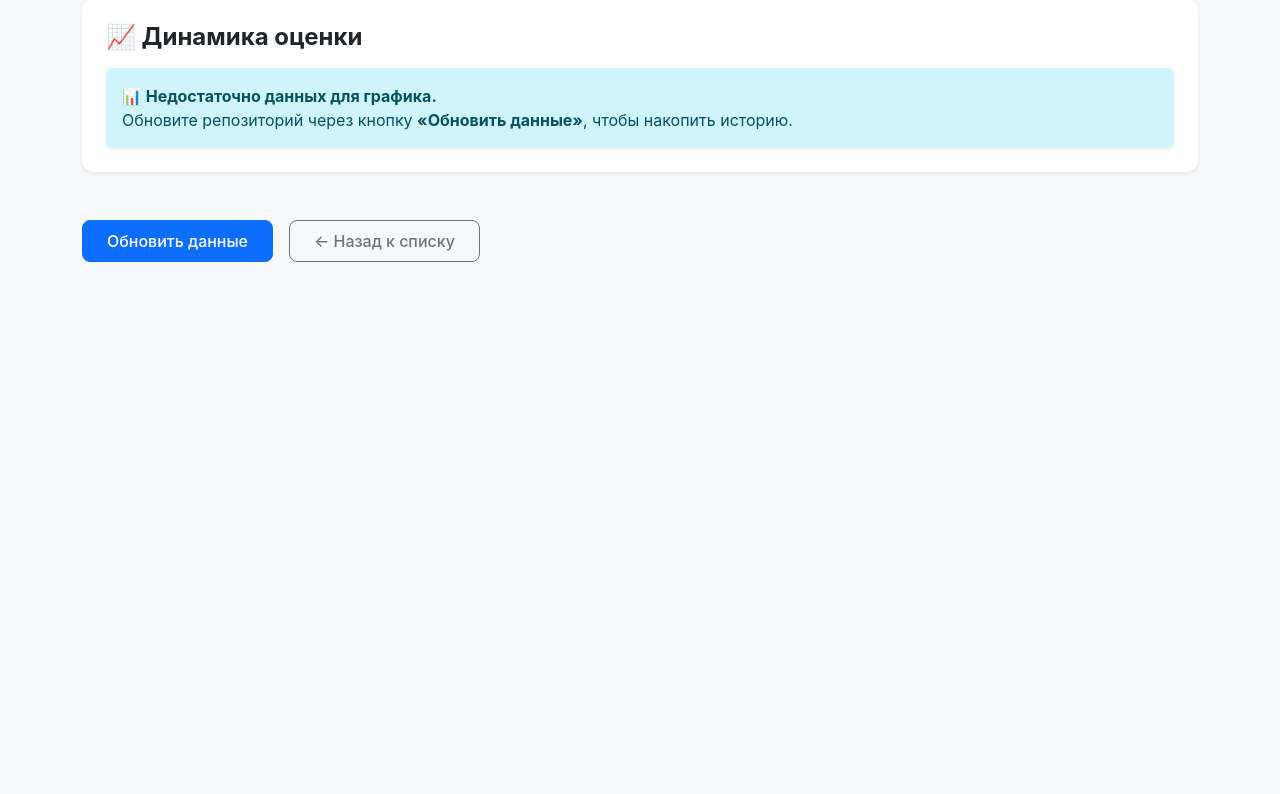
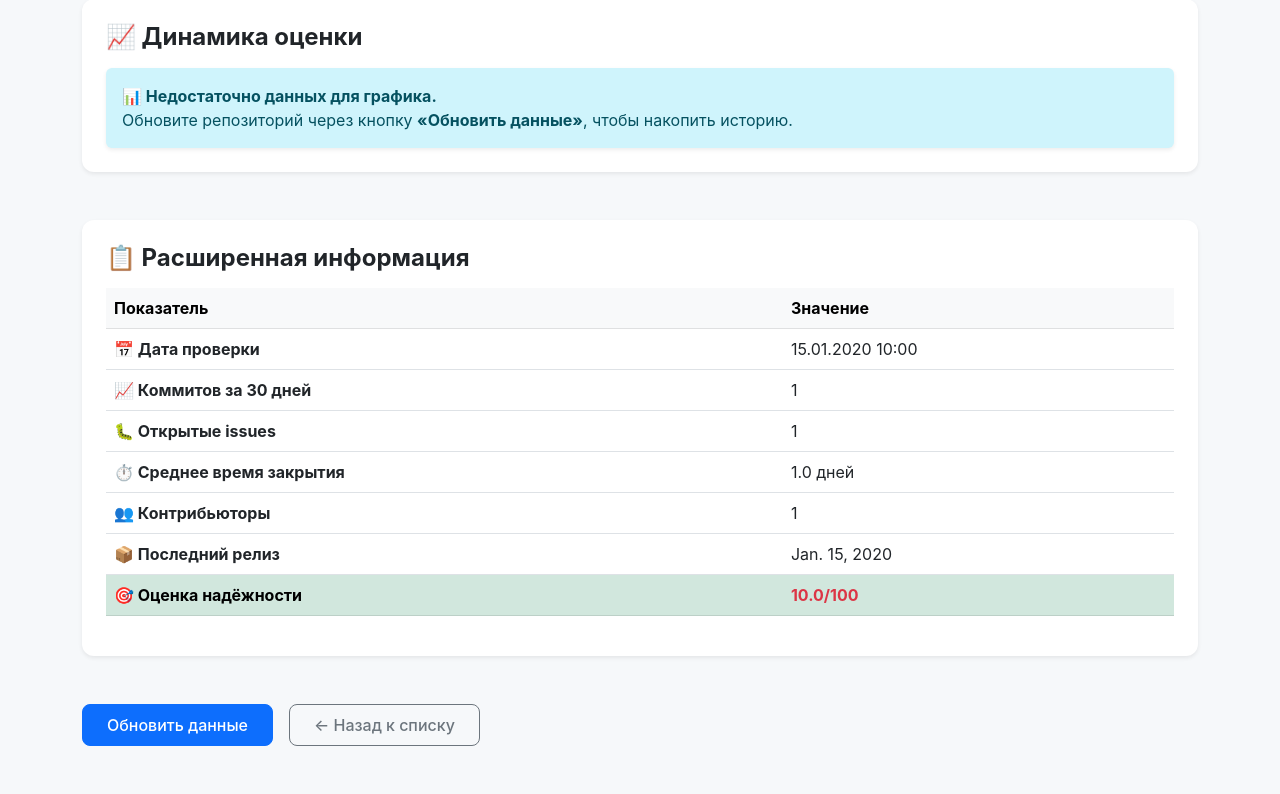
Before and after one commit to ekuprianova18-wq/gh-scorer, a Django app: page /repo/1/ in a window 1280 px wide. Shown: the part 450-1244 px from the top of the page. Before the commit the page ends 712 px from the top, so only its background shows below. Run offline with Django 5.2, Linux system fonts and the light colour scheme; tables that the repository leaves empty hold one stand-in row (values such as "Sample post").

Commit message:
Add search and extended info table on detail page

```diff
--- a/scorer_app/templates/scorer_app/detail.html
+++ b/scorer_app/templates/scorer_app/detail.html
@@ -76,6 +76,85 @@
     </div>
 </div>
 
+<!-- Таблица с расширенной информацией -->
+<div class="row mb-5">
+    <div class="col-12">
+        <div class="card border-0 shadow-sm">
+            <div class="card-header bg-transparent border-bottom-0 pt-4 pb-0 px-4">
+                <h4 class="fw-bold mb-0">📋 Расширенная информация</h4>
+            </div>
+            <div class="card-body px-4 pb-4 pt-3">
+                <div class="table-responsive">
+                    <table class="table table-hover align-middle">
+                        <thead class="table-light">
+                            <tr>
+                                <th scope="col">Показатель</th>
+                                <th scope="col">Значение</th>
+                            </tr>
+                        </thead>
+                        <tbody>
+                            <tr>
+                                <td><strong>📅 Дата проверки</strong></td>
+                                <td>{{ repo.updated_at|date:"d.m.Y H:i" }}</td>
+                            </tr>
+                            <tr>
+                                <td><strong>📈 Коммитов за 30 дней</strong></td>
+                                <td>
+                                    {% with last_snapshot=repo.snapshots.last %}
+                                        {{ last_snapshot.commits_last_30_days|default:"Нет данных" }}
+                                    {% endwith %}
+                                </td>
+                            </tr>
+                            <tr>
+                                <td><strong>🐛 Открытые issues</strong></td>
+                                <td>
+                                    {% with last_snapshot=repo.snapshots.last %}
+                                        {{ last_snapshot.open_issues_count|default:"Нет данных" }}
+                                    {% endwith %}
+                                </td>
+                            </tr>
+                            <tr>
+                                <td><strong>⏱️ Среднее время закрытия</strong></td>
+                                <td>
+                                    {% with last_snapshot=repo.snapshots.last %}
+                                        {% if last_snapshot.avg_issue_close_days %}
+                                            {{ last_snapshot.avg_issue_close_days }} дней
+                                        {% else %}
+                                            Нет данных
+                                        {% endif %}
+                                    {% endwith %}
+                                </td>
+                            </tr>
+                            <tr>
+                                <td><strong>👥 Контрибьюторы</strong></td>
+                                <td>
+                                    {% with last_snapshot=repo.snapshots.last %}
+                                        {{ last_snapshot.contributors_count|default:"Нет данных" }}
+                                    {% endwith %}
+                                </td>
+                            </tr>
+                            <tr>
+                                <td><strong>📦 Последний релиз</strong></td>
+                                <td>{{ repo.last_release_date|default:"Нет данных" }}</td>
+                            </tr>
+                            <tr class="table-success">
+                                <td><strong>🎯 Оценка надёжности</strong></td>
+                                <td>
+                                    <strong class="{% if current_score >= 70 %}text-success
+                                               {% elif current_score >= 40 %}text-warning
+                                               {% else %}text-danger{% endif %}">
+                                        {{ current_score|default:"Нет" }}/100
+                                    </strong>
+                                </td>
+                            </tr>
+                        </tbody>
+                    </table>
+                </div>
+            </div>
+        </div>
+    </div>
+</div>
+
 <!-- Кнопки -->
 <div class="row">
     <div class="col-12 d-flex gap-3">
--- a/scorer_app/views.py
+++ b/scorer_app/views.py
@@ -1,5 +1,6 @@
 from django.shortcuts import render, get_object_or_404, redirect
 from django.contrib import messages
+from django.db.models import Q
 from .models import Repository, ReliabilityScore, ActivitySnapshot
 from .forms import AddRepoForm
 from .services.github_api import GitHubAPI
@@ -8,7 +9,15 @@ from .services.score_calculator import ScoreCalculator
 
 
 def index(request):
+    query = request.GET.get('q', '').strip()
+
     repos = Repository.objects.all()
+
+    if query:
+        repos = repos.filter(
+            Q(full_name__icontains=query) |
+            Q(description__icontains=query)
+        )
 
     repos_data = []
     for repo in repos:
@@ -23,7 +32,11 @@ def index(request):
 
     repos_data.sort(key=lambda x: x['score'] if x['score'] is not None else -1, reverse=True)
 
-    return render(request, 'scorer_app/index.html', {'repos_data': repos_data})
+    context = {
+        'repos_data': repos_data,
+        'query': query,
+    }
+    return render(request, 'scorer_app/index.html', context)
 
 
 def detail(request, repo_id):
```
Also changed, not shown: scorer_app/forms.py (+7 -0 lines), scorer_app/templates/scorer_app/index.html (+21 -2 lines).
